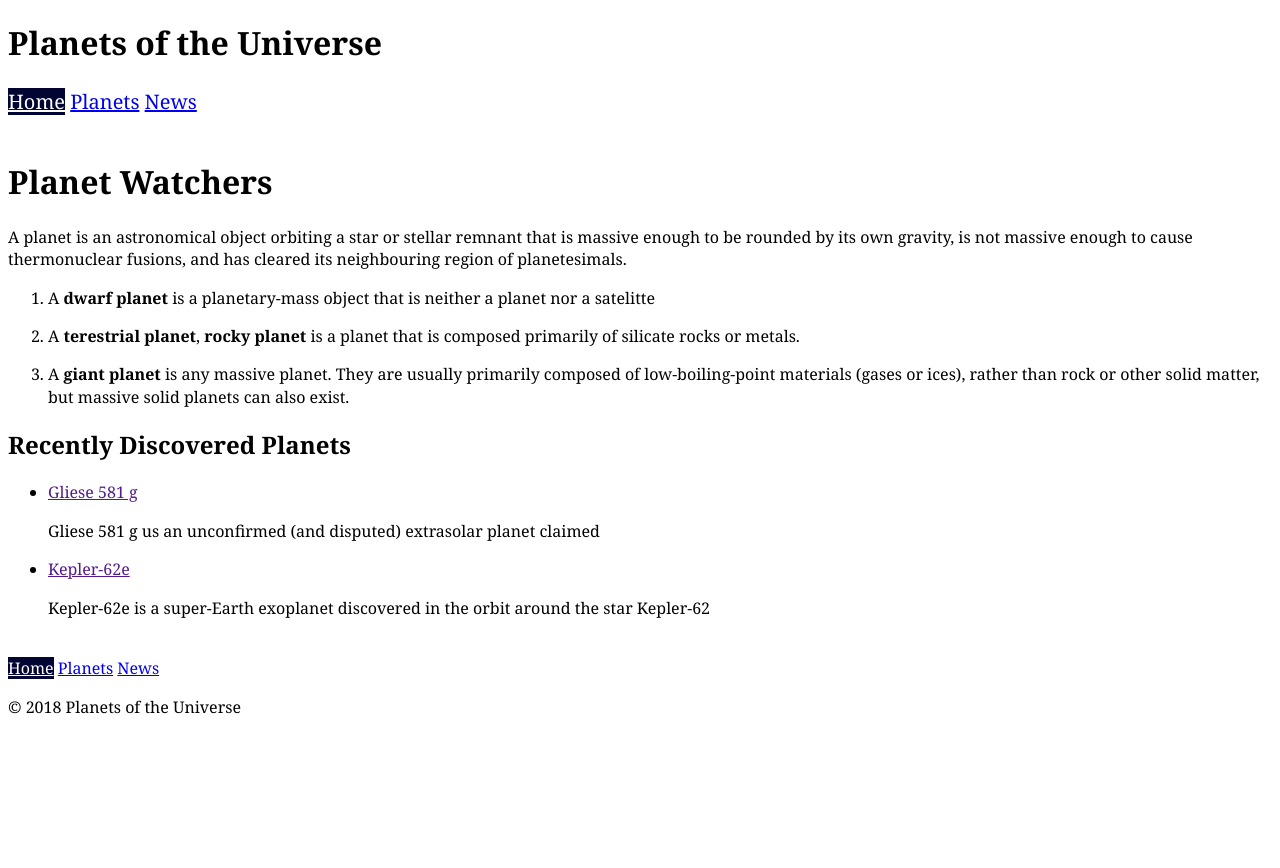
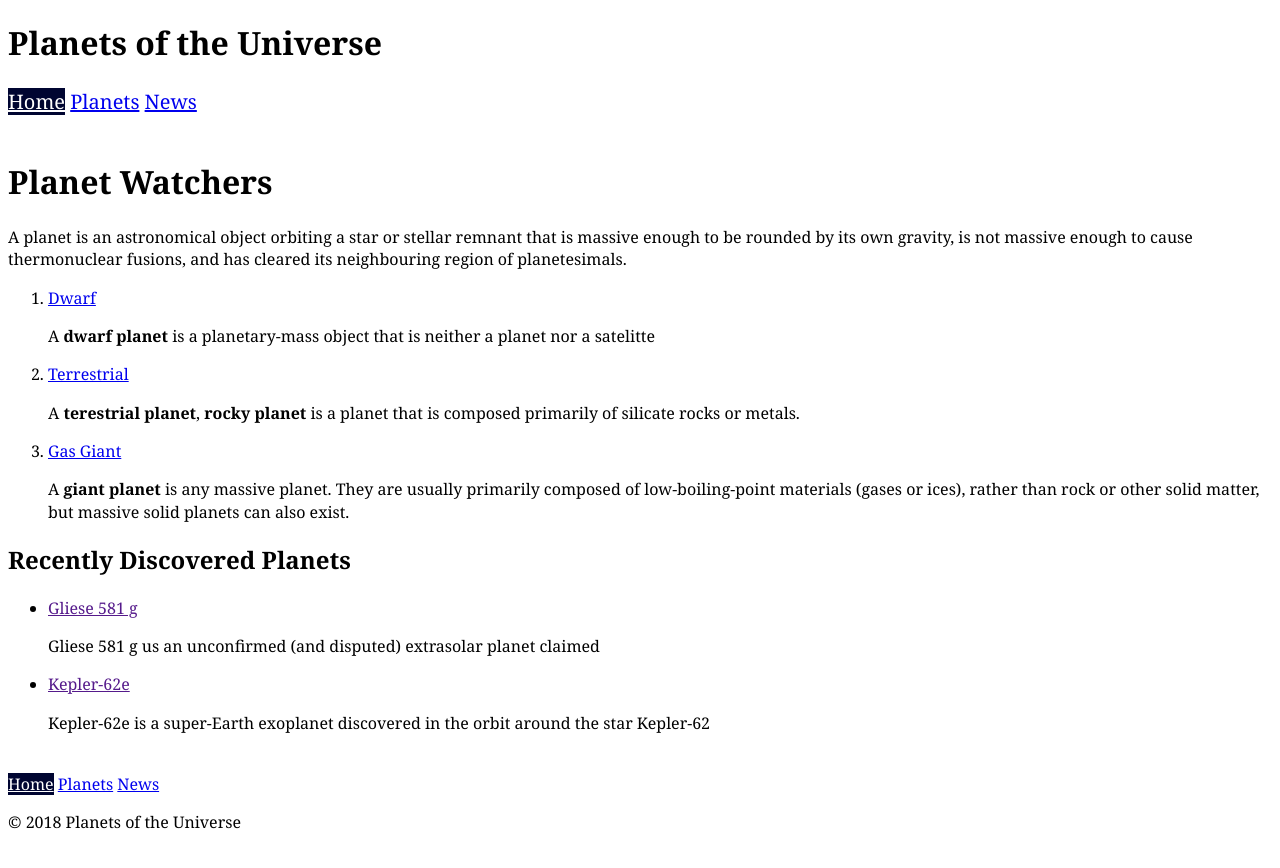
Before and after one commit to immortalian/planet_watchers, a Jekyll site: the page built from index.html, in a window 1280 px wide. Shown: the top 868 px of the page. Built offline with Jekyll 4.4.1, drawn with Linux system fonts in a browser that asks for light colours.

Commit message:
page sub-folders

```diff
--- a/_data/planet-types.yml
+++ b/_data/planet-types.yml
@@ -9,5 +9,5 @@
 
 
 - title: Gas Giant
-  folder: gas-giant
+  folder: gas_giant
   content: 'A **giant planet** is any massive planet. They are usually primarily composed of low-boiling-point materials (gases or ices), rather than rock or other solid matter, but massive solid planets can also exist.'
--- a/index.html
+++ b/index.html
@@ -11,10 +11,10 @@
 
 
     <ol>
-        {% for planet in site.data.planet-types %}
+        {% for pussy in site.data.planet-types %}
             <li>
-                <a href="{{site.baseurl}}/planets/{{planet.folder}}/"></a>
-                {{planet.content | markdownify }}
+                <a href="{{site.baseurl}}/planets/{{pussy.folder}}/">{{pussy.title}}</a>
+                {{pussy.content | markdownify }}
             </li>
         {% endfor %}
     </ol>
--- /dev/null
+++ b/planets/dwarf/index.html
@@ -0,0 +1,5 @@
+---
+layout: default
+---
+<h1>Dwarf</h1>
+{% include planet-list.html type = 'dwarf' %}
--- /dev/null
+++ b/planets/gas_giant/index.html
@@ -0,0 +1,5 @@
+---
+layout: default
+---
+<h1>Gas Giants</h1>
+{% include planet-list.html type = 'gas_giant' %}
--- /dev/null
+++ b/planets/terrestrial/index.html
@@ -0,0 +1,5 @@
+---
+layout: default
+---
+<h1>Terrestrial</h1>
+{% include planet-list.html type = 'terrestrial' %}
```
